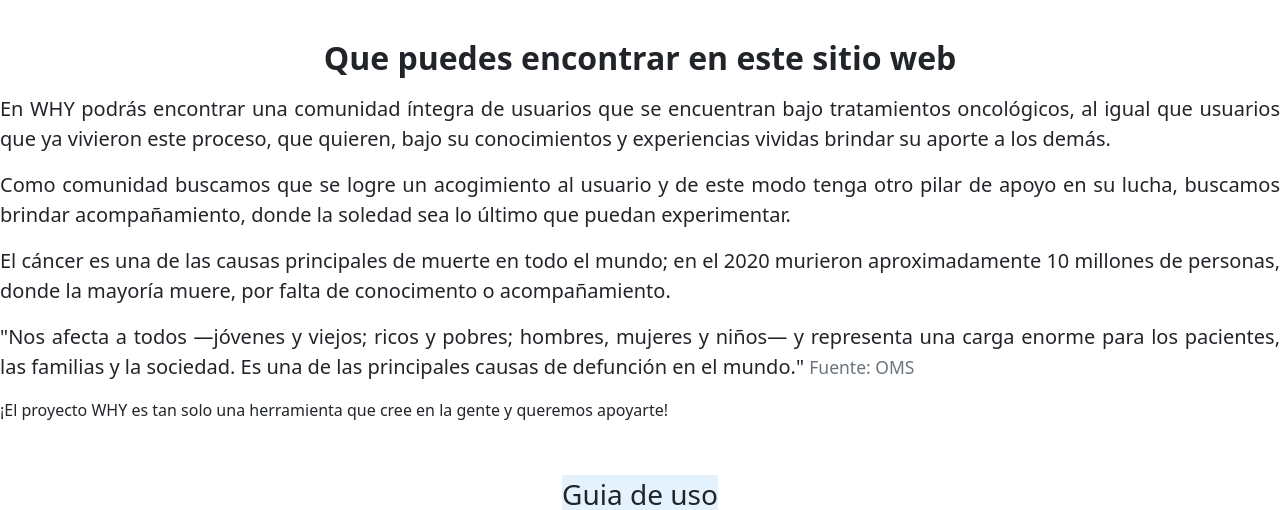
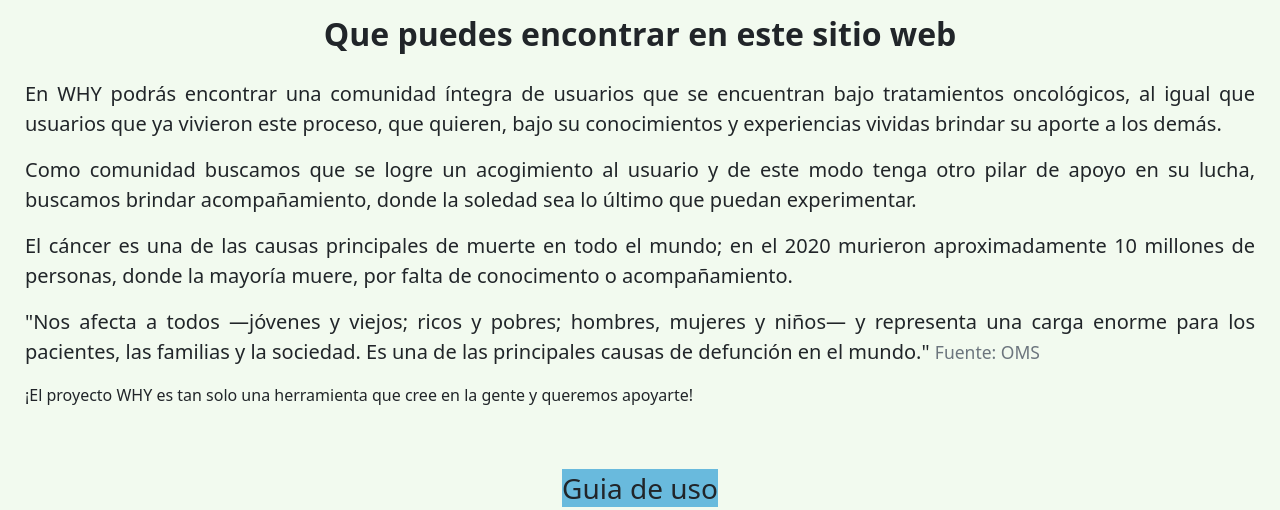
Before and after one commit to NatAlv4/TA_04, a Flask app: page / in a window 1280 px wide. Shown: the part 632-1142 px from the top of the page. Run offline with Flask 2, Linux system fonts and the light colour scheme.

Commit message:
COrrecion margenes y colores

```diff
--- a/templates/index.html
+++ b/templates/index.html
@@ -8,30 +8,32 @@
 	<!--BOOTSTRAP 4 -->
 	<link href="https://cdn.jsdelivr.net/npm/bootstrap@5.0.0-beta3/dist/css/bootstrap.min.css" rel="stylesheet" integrity="sha384-eOJMYsd53ii+scO/bJGFsiCZc+5NDVN2yr8+0RDqr0Ql0h+rP48ckxlpbzKgwra6"
 	 crossorigin="anonymous">
-
-
+<style>
+    body{
+      background: #F2FAEF;
+    }
+    .margin{
+      margin: 25px; /*margen de texto*/
+  }
+</style>
 </head>
 
 <body>
-	<!--Navbar-->
-	<nav class="navbar navbar-expand-lg navbar-light" style="background-color: #e3f2fd; ">
+		<!--Barra de navegación-->
+	<nav class="navbar navbar-expand-lg navbar-light" style="background-color: #69BADD; "> <!--Color y estilo de la barra de navegación-->
 
-		<div class="container-fluid ">
+		<div class="container-fluid "> <!--Contenedor-->
 			<a class="navbar-brand " href="# ">
-
-				<!--Botón WHY de redireccion a la pagina de incidio donde form action representa que la seccion contiene controles interactivos, el cual en este caso es funcionar como boton y redirigir al inicio de la plataforma-->
-
-				<h1><strong><span style="color: #000000; font-family: Arial"><form action="https://ta04-1.ta04.repl.co">
-						<input type="submit" value= "W.H.Y 🪐" /></form> </strong></h1>
-
-			</a>
+				<h1><strong><span style="color: #000000; font-family: Arial"><form action="https://ta04-1.ta04.repl.co/">
+						<input type="submit" value= "W.H.Y 🪐" /></form> </strong></h1> <!--Titulo barra de navegacion-->
 			<button class="navbar-toggler " type="button " data-bs-toggle="collapse " data-bs-target="#navbarNavAltMarkup
 	 " aria-controls="navbarNavAltMarkup " aria-expanded="false " aria-label="Toggle navigation ">
       <span class="navbar-toggler-icon "></span>
     </button>
-    <div class="collapse navbar-collapse " id="navbarNavAltMarkup ">
+    <div class="collapse navbar-collapse " id="navbarNavAltMarkup "><!--secciones de la pagina-->
       <div class="navbar-nav ">
-        <a class="nav-link active " aria-current="page " href="/ ">Inicio</a>
+        <a class="nav-link active" aria-current="page"  href="/ ">Inicio</a>
+       <!--Indicador de pagina actual-->
         <a class="nav-link " href="/about">Sobre Nosotros</a>
         <a class="nav-link " href="#">Agenda</a>
         <a class="nav-link " href="# ">Foro</a>
@@ -45,10 +47,6 @@
 </nav>
 
   <h1> <Center> <strong> W.H.Y </Strong></center></h1>
-   <
-</body>
-
-
 
 <h2><center><strong>Bienvenidos al proyecto WHY👋👋!</strong></center></h2>
 
@@ -58,39 +56,35 @@
 <p>&nbsp;</p>
 
 <!--Insertar imagen-->
-<img src="https://www.sosyalhizmethaber.com/wp-content/uploads/2021/02/turkiyede-her-yil-160-bin-bireye-kanser-tanisi-konuluyor-k3ytI7L8-1024x576.jpg" class="rounded mx-auto d-block"  img style="border: 3px solid; color: black;" width="450" height="300" />
+<img src="https://www.sosyalhizmethaber.com/wp-content/uploads/2021/02/turkiyede-her-yil-160-bin-bireye-kanser-tanisi-konuluyor-k3ytI7L8-1024x576.jpg" class="rounded mx-auto d-block"  img style="border: 3px solid; color: black;" width="450" height="300"/>
 
 <p>&nbsp;</p>
-
 <H2><center><strong>Que puedes encontrar en este sitio web</strong></center></H2>
 
-<head>
- <link rel="stylesheet" href="static/css/style.css">
-</head>
-<body>
- <div>
 
-  <border>
+<div class ="margin">
   <p><span style="font-family: Arial;"style= "text-align:justify;" >
     <p class="lead", style= "text-align:justify">En WHY podrás encontrar una comunidad íntegra de usuarios que se encuentran bajo tratamientos oncológicos, al igual que usuarios que ya vivieron este proceso, que quieren, bajo su conocimientos y experiencias vividas brindar su aporte a los demás.</p>
+
     <p class="lead", style= "text-align:justify">Como comunidad buscamos que se logre un acogimiento al usuario y de este modo tenga otro pilar de apoyo en su lucha, buscamos brindar acompañamiento, donde la soledad sea lo último que puedan experimentar.
     <!--<br><strong> Creemos que la union es más fuerte que el cáncer.</strong></br></p>-->
   <p class="lead", style= "text-align:justify">El cáncer es una de las causas principales de muerte en todo el mundo; en el 2020 murieron aproximadamente 10 millones de personas, donde la mayoría muere, por falta de conocimento o acompañamiento.</p>
-</border>
+
   <p class="lead", style= "text-align:justify">"Nos afecta a todos —jóvenes y viejos; ricos y pobres; hombres, mujeres y niños— y representa una carga enorme para los pacientes, las familias y la sociedad. Es una de las principales causas de defunción en el mundo."
   <small class= "text-muted">Fuente: OMS </small></p>
 
   <p>¡El proyecto WHY es tan solo una herramienta que cree en la gente y queremos apoyarte!</p>
-
+</div>
  <p>&nbsp;</p>
 
- <h3><center><span style="background-color: #e3f2fd;">Guia de uso</span></center></h3>
+ <h3><center><span style="background-color: #69BADD;">Guia de uso</span></center></h3>
  <img src="https://i1.wp.com/www.jovenescatolicos.es/wp-content/uploads/2018/02/jc-1.png?fit=600%2C600&ssl=1" class="rounded mx-auto d-block" img style="border: 3px solid; color: black;"   width="450" height="300" />
  <p>&nbsp;</p>
-
+<div class ="margin">
  <p class="lead", style= "text-align:justify">Apreciado Usuario: se le recomienda seguir esta breve guía para que su experiencia en el este sitio sea la más enriquecedora.</p>
  <p class="lead", style= "text-align:justify">Usted cuenta de con una serie de funciones, las cuales tendrá completo acceso de manera gratuita una vez se haya registrado.</p>
  <p class="lead", style= "text-align:justify">En el registro se le pide que diligencie información personal básica, y algunos datos de su historia clínica, se le pide veracidad en la información, pues usted podrá generar un código QR que le puede ser muy útil en alguna emergencia.</p>
+</div>
  <p>&nbsp;</p>
 
  <h4>Una vez registrado las herramientas con las que cuenta son:<br></h4>
```
Also changed, not shown: templates/about.html (+8 -10 lines). Lines whose indentation alone changed are shown as unchanged.
